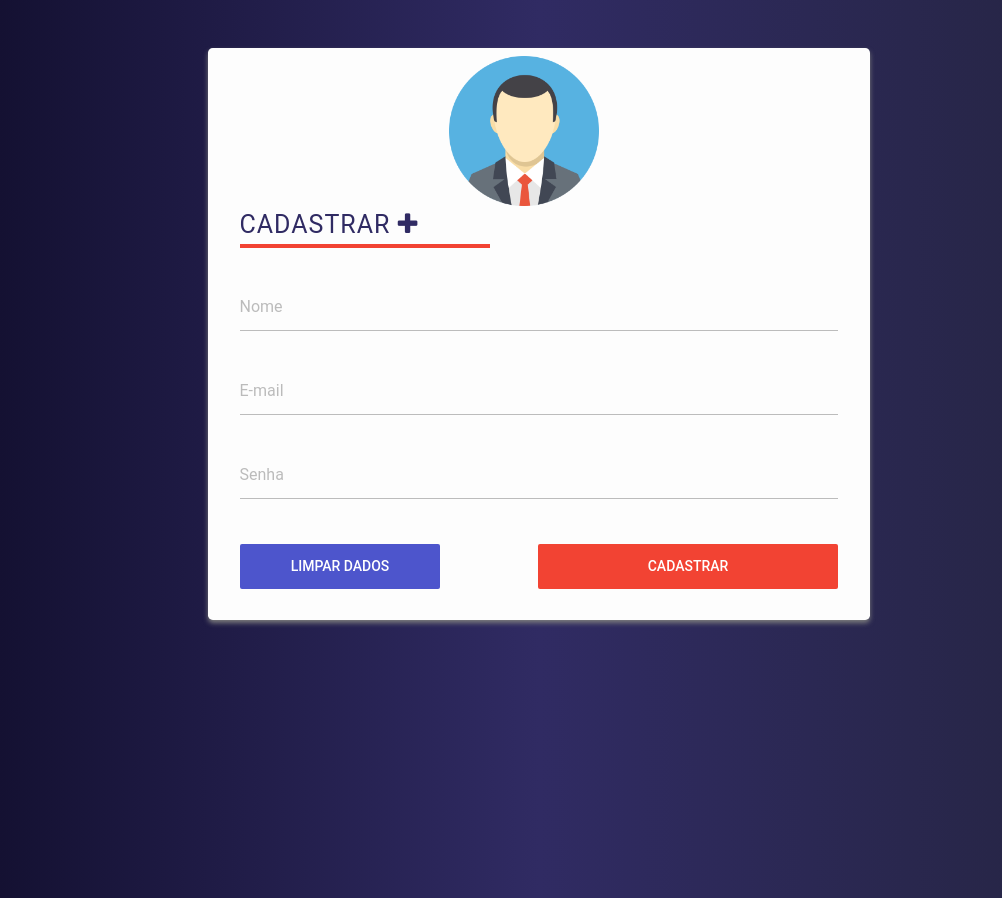
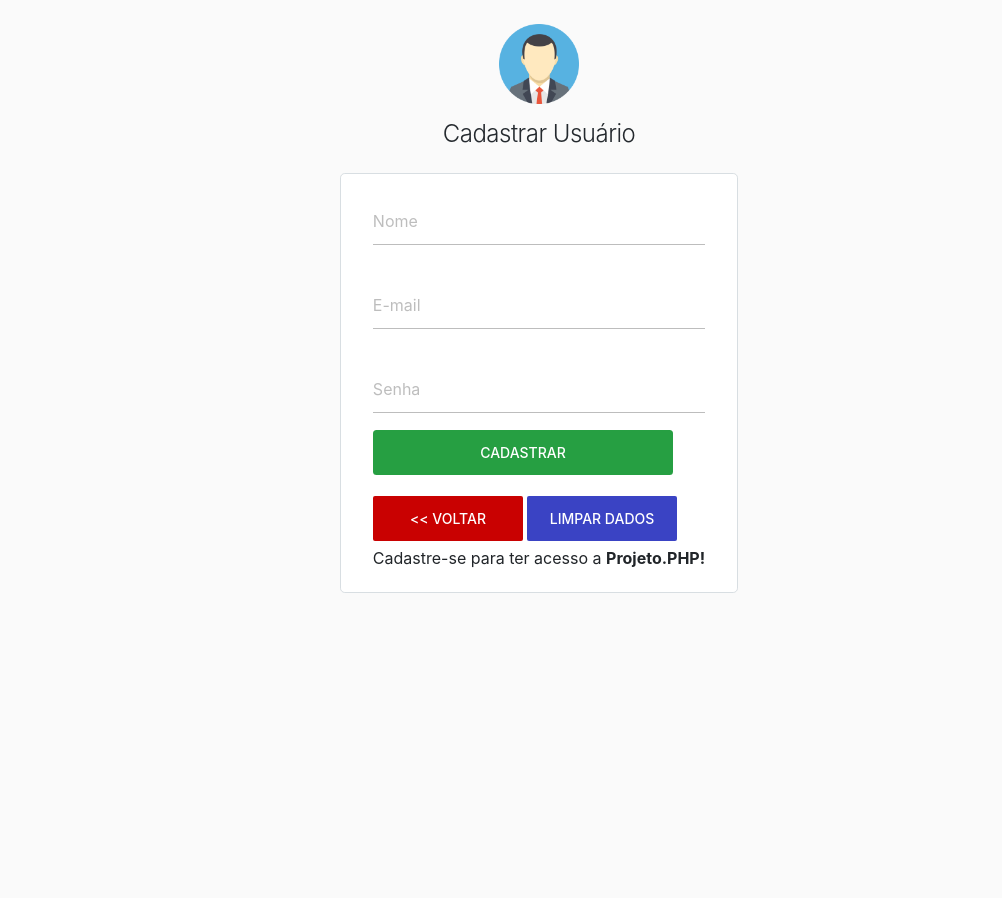
Before and after one commit to vitorserrano/Projeto.PHP, a PHP site: page /cadastrar.php in a window 1280 px wide. Shown: the whole page, without its empty margins (101-1103 px from the left). After the commit the page ends 593 px from the top, so only its background shows below. Run offline with PHP 8.4, Linux system fonts and the light colour scheme.

Commit message:
Alteração Visual

```diff
--- a/asserts/css/style.css
+++ b/asserts/css/style.css
@@ -1,18 +1,23 @@
 /* Geral da Aplicação */
 
 * {
-    font-family: Google Sans, Roboto, RobotoDraft, Helvetica, Arial, sans-serif;
+    font-family: -apple-system, BlinkMacSystemFont, Segoe UI, Helvetica, Arial, sans-serif, Apple Color Emoji, Segoe UI Emoji, Segoe UI Symbol;
+}
+
+body {
+    background: #f9f9f9;
+}
+
+a {
+    color: #0366d6 !important;
+}
+
+a:hover {
+    text-decoration: none !important;
 }
 
 .user {
-    margin-left: 35%;
-    max-width: 150px;
-}
-
-body {
-    background: #0f0c29;
-    background: -webkit-linear-gradient(to left, #24243e, #302b63, #0f0c29);
-    background: linear-gradient(to left, #24243e, #302b63, #0f0c29);
+    max-width: 80px;
 }
 
 .container {
@@ -24,32 +29,16 @@ body {
 }
 
 .jumbotron {
-    background: #fdfdfd !important;
+    background: white !important;
     border-radius: 5px;
-    box-shadow: 0 3px 5px #7c7c7c;
+    border: 1px solid #d8dee2;
 }
 
-.titulo-login p,
-.titulo-cadastrar p,
-.titulo-recovery p,
-.titulo-formulario p {
-    color: #302b63;
-    letter-spacing: 1px;
-    text-transform: uppercase;
-    border-bottom: 4px solid #f24333;
-    font-size: 25px;
-}
-
-.titulo-login p {
-    width: 150px;
-}
-
-.titulo-cadastrar p {
-    width: 250px;
-}
-
-.titulo-recovery p {
-    width: 400px;
+.titulo h1 {
+    color: #24292e;
+    font-size: 24px;
+    font-weight: 300;
+    letter-spacing: -.5px;
 }
 
 .titulo-formulario p {
@@ -59,10 +48,12 @@ body {
 }
 
 .btn-cadastrar {
-    background: #f24333 !important;
+    background-color: #269f42 !important;
     width: 300px;
     height: 45px;
     color: white !important;
+    border-radius: .25em !important;
+    font-weight: 501 !important;
 }
 
 .btn-cadastrar:hover {
@@ -70,26 +61,29 @@ body {
     color: white;
 }
 
-.btn-cadastrar a{
+.btn-cadastrar a {
     color: white !important;
     padding-top: 10px;
 }
 
-.btn, .custom-file-control:before{
+.btn,
+.custom-file-control:before {
     padding: .7rem 1rem !important;
 }
 
 .btn-limpar,
 .btn-limpar-form {
-    width: 200px;
-    background: #4d55cc !important;
-    margin-right: 95px;
+    width: 150px;
+    background: #3a43c4 !important;
     height: 45px;
     color: white !important;
 }
 
-.btn-limpar-form {
-    margin-right: 35px !important;
+.btn-voltar {
+    width: 150px;
+    background: #c90101 !important;
+    height: 45px;
+    color: white !important;
 }
 
 .btn-limpar:hover {
--- a/cadastrar.php
+++ b/cadastrar.php
@@ -21,18 +21,23 @@
         <!-- Container que possui o conteúdo de Cadastramento -->
         <div class="container-fluid">
 
-        <div class="container mt-5">
+            <div class="container mt-4">
+
+                <div class="form-row justify-content-center text-center ">
+                    <div class="form-group col-md-12">
+                        <!-- Imagem central da página -->
+                        <img class="user" src="img/user-cadastrar.png" alt="">
+                    </div>
+                    <div class="form-group col-md-12">
+                        <!-- Título da Página  -->
+                        <div class="titulo">
+                            <h1>Cadastrar Usuário</h1>
+                        </div>
+                    </div>
+                </div>
 
                 <div class="form-row justify-content-center">
-                <div class="jumbotron py-2">
-
-                    <!-- Imagem central da página -->
-                    <img class="user" src="img/user-cadastrar.png" alt="">
-
-                    <!-- Título da Página  -->
-                    <div class="titulo-cadastrar">
-                        <p>CADASTRAR <i class="fa fa-plus"></i></p>
-                    </div>
+                    <div class="jumbotron py-1">
 
                         <!-- Formulário onde possui os campos da página CADASTRAR -->
                         <form method="POST" action="controller/cadastrarController.php">
@@ -56,9 +61,14 @@
                             </div>
 
                             <!-- Botões de cadastramento e remoção dos dados digitados -->
-                        <div class="form-group bmd-form-group">
+                            <div class="form-group">
+                                <button type="submit" class="btn-cadastrar btn">Cadastrar</button>
+                            </div>
+
+                            <div class="form-group">
+                                <button class="btn-voltar btn"><< Voltar</button>
                                 <button type="reset" class="btn-limpar btn">Limpar Dados</button>
-                            <button type="submit" class="btn-cadastrar btn">Cadastrar</button>
+                                <p>Cadastre-se para ter acesso a <strong> Projeto.PHP!</strong></p>
                             </div>
 
                             <?php if (isset($_GET['erro'])) { ?>
--- a/formulario.php
+++ b/formulario.php
@@ -24,7 +24,7 @@
 
 
     <div class="container-fluid">
-        <nav class="navbar navbar-expand-lg navbar-light bg-light">
+        <nav class="navbar navbar-expand-lg navbar-dark">
             <a class="navbar-brand" href="#"><i class="fa fa-rocket"></i>Projeto.PHP</a>
             <button class="navbar-toggler" type="button" data-toggle="collapse" data-target="#navbarNav" aria-controls="navbarNav" aria-expanded="false" aria-label="Toggle navigation">
                 <span class="navbar-toggler-icon"></span>
```
Also changed, not shown: asserts/css/formulario.css (+19 -10 lines), asserts/css/login.css (+0 -11 lines), login.php (+17 -12 lines), recovery-email.php (+13 -11 lines), recovery-senha.php (+15 -10 lines), DataBase/projeto.sql (renamed from projeto.sql). Lines whose indentation alone changed are shown as unchanged.
